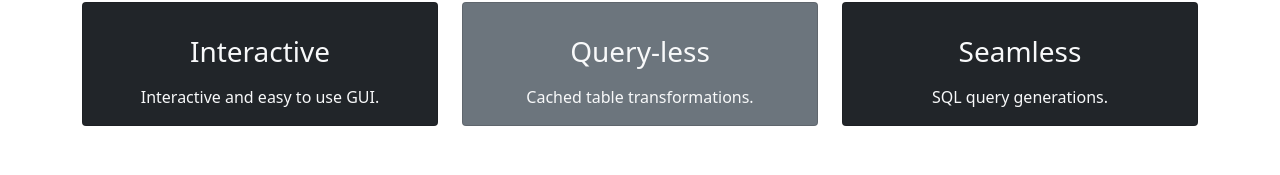
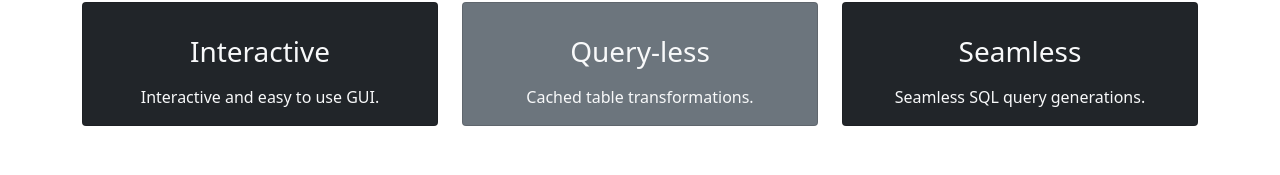
Before and after one commit to PreQL-by-MACK/pre-QL-website, a React app: page / in a window 1280 px wide. Shown: the part 444-619 px from the top of the page. Built offline with nearby package versions, Linux system fonts and the light colour scheme; some icons are missing.

Commit message:
update main page text

```diff
--- a/src/links/MainPage.jsx
+++ b/src/links/MainPage.jsx
@@ -93,7 +93,7 @@ const MainPage = () => {
                 </div>
                 <h3 className="card-title mb-3">Seamless</h3>
                 <p className="card-text">
-                  SQL query generations.
+                  Seamless SQL query generations.
                 </p>
               </div>
             </div>
```
